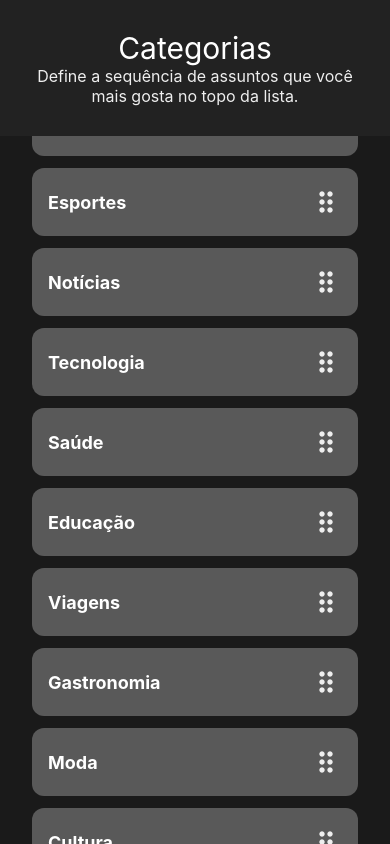
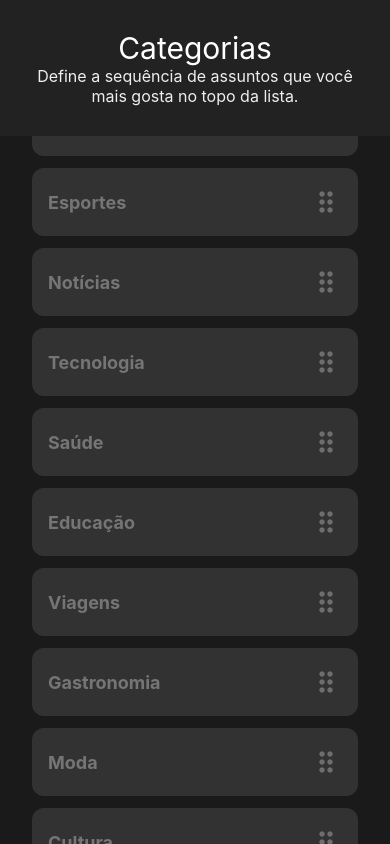
Before and after one commit to filipewb/interactive-list, a React Native app: screen / in a window 390 px wide. Built offline with nearby package versions, Linux system fonts and the light colour scheme.

Commit message:
update: adjust color item of list selected

```diff
--- a/src/components/MovableCard/index.tsx
+++ b/src/components/MovableCard/index.tsx
@@ -1,4 +1,4 @@
-import Animated, { SharedValue, runOnJS, useSharedValue, useAnimatedStyle } from "react-native-reanimated";
+import Animated, { SharedValue, runOnJS, useSharedValue, useAnimatedStyle, withSpring } from "react-native-reanimated";
 import { CARD_HEIGHT, Card, CardProps } from "../Card";
 import { Gesture, GestureDetector } from 'react-native-gesture-handler';
 import { useState } from "react";
@@ -30,12 +30,17 @@ export function MovableCard({ data, cardsPosition, scrollY, cardsCount }: Props)
     .onUpdate((event) => {
       top.value = event.absoluteY + scrollY.value;
     })
+    .onFinalize(() => {
+      runOnJS(setMoving)(false);
+    })
 
   const animatedStyle = useAnimatedStyle(() => {
     return {
-      top: top.value - CARD_HEIGHT
+      top: top.value - CARD_HEIGHT,
+      zIndex: moving ? 1 : 0,
+      opacity: withSpring(moving ? 1 : 0.4),
     }
-  })
+  }, [moving]);
 
   return (
     <Animated.View style={[styles.container, animatedStyle]}>
```
